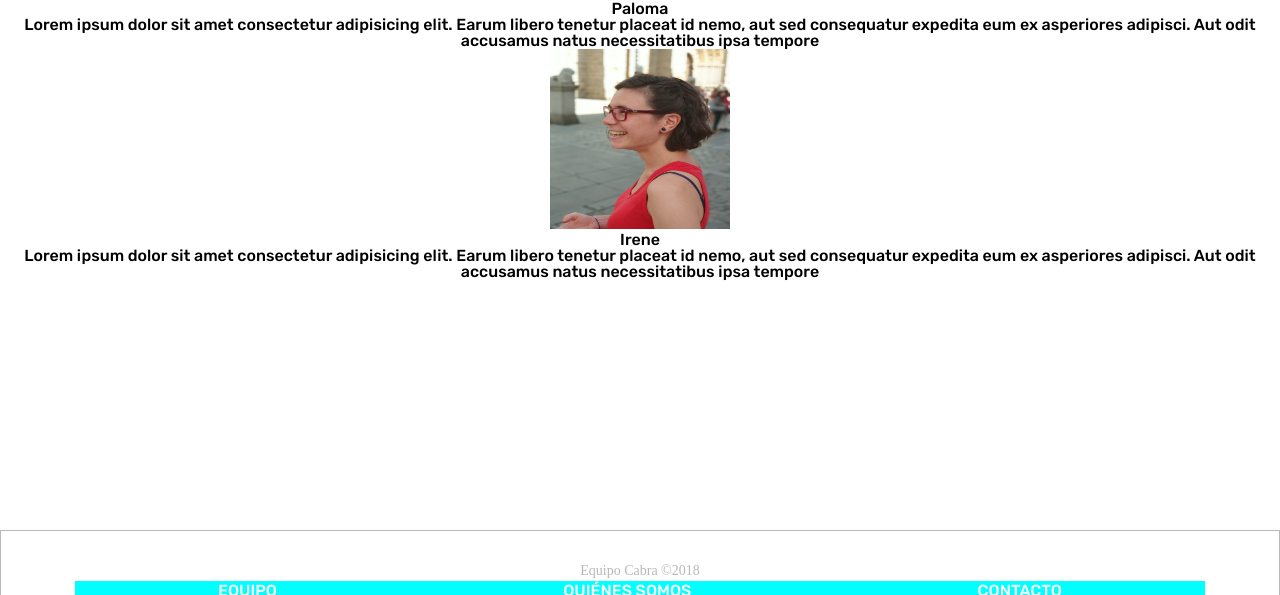
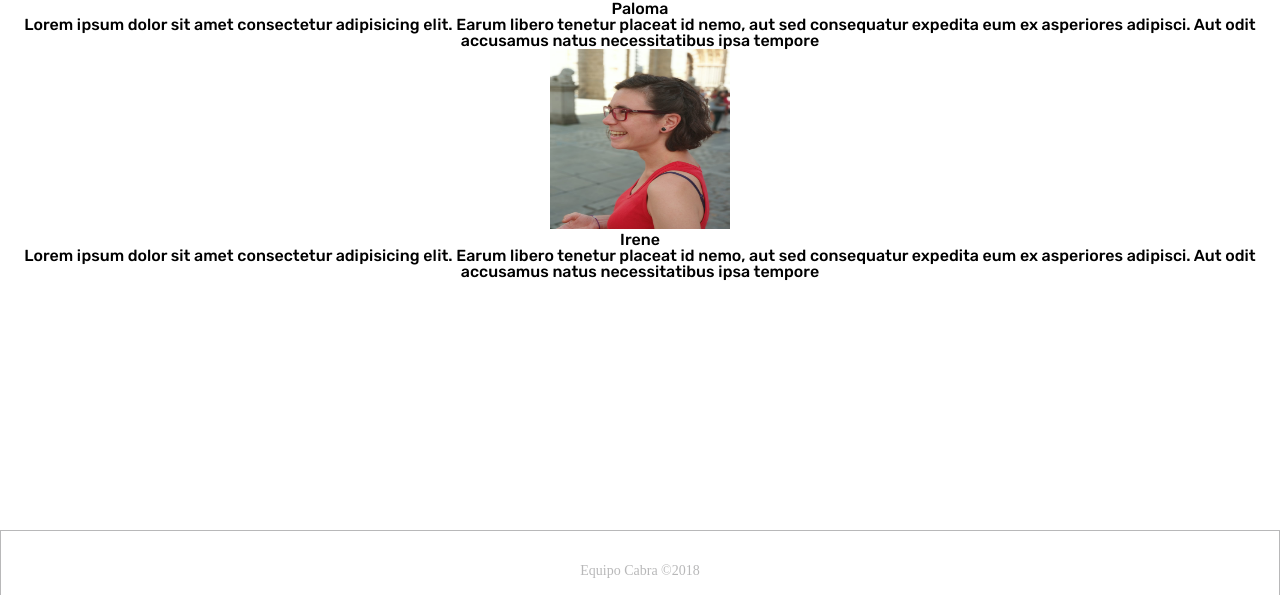
Before and after one commit to Adalab/project-promo-n-module-1-team-1, a plain HTML site: page index.html in a window 1280 px wide. Shown: the part 1410-2005 px from the top of the page. Drawn offline with Linux system fonts and the light colour scheme.

Commit message:
reset css color:inherit

```diff
--- a/css/reset.css
+++ b/css/reset.css
@@ -90,6 +90,7 @@ video {
   font-size: 100%;
   font: inherit;
   vertical-align: baseline;
+  color: inherit;
 }
 /* HTML5 display-role reset for older browsers */
 article,
--- a/css/style.css
+++ b/css/style.css
@@ -34,10 +34,6 @@
 }
 
 .fortalezas {
-  display: flex;
-  flex-direction: column;
-  justify-content: center;
-  margin-top: 30px;
   margin: 504px 0 0;
   padding: 30px 15px 45px;
   background-color: var(--coolgrey);
@@ -87,18 +83,16 @@
   line-height: 20px;
 }
 .navegadorfooter {
+  display: flex;
+  flex-direction: column;
+  margin: 20px 29px 30px;
   font-size: 14px;
+  font-weight: 600;
+  font-stretch: normal;
+  font-style: normal;
+  line-height: 1.43;
+
   text-transform: uppercase;
   line-height: 20px;
   color: var(--colortexto);
-  text-decoration: none;
-  display: flex;
-
-  justify-content: space-around;
-  width: 100%;
-  font-size: 16px;
-  color: white;
-  background-color: aqua;
-  font-family: rubik;
-  text-transform: uppercase;
 }
```
Also changed, not shown: index.html (+2 -2 lines).
